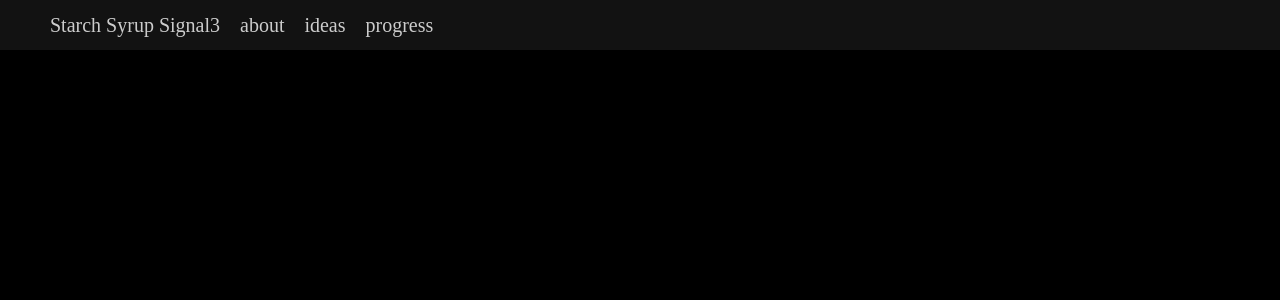
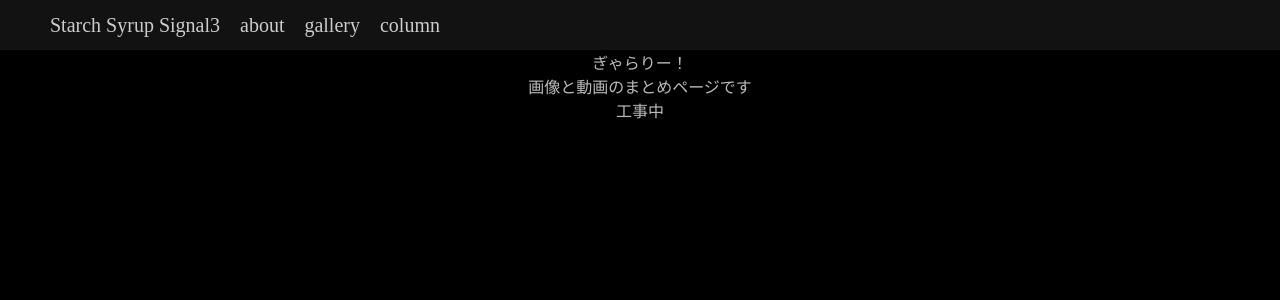
Before and after one commit to mizzsig/sssignal3, a Nuxt app in the folder app/front/: page /gallery in a window 1280 px wide. Shown: the top 300 px of the page. Built offline with nearby package versions, Linux system fonts and the light colour scheme.

Commit message:
ヘッダーの遷移先URLを修正

```diff
--- a/app/front/layouts/default.vue
+++ b/app/front/layouts/default.vue
@@ -3,8 +3,8 @@
     <header>
       <nuxt-link class="menu" to="/"><span>Starch Syrup Signal3</span></nuxt-link>
       <nuxt-link class="menu" to="/about"><span>about</span></nuxt-link>
-      <nuxt-link class="menu" to="/ideas"><span>ideas</span></nuxt-link>
-      <nuxt-link class="menu" to="/progress"><span>progress</span></nuxt-link>
+      <nuxt-link class="menu" to="/gallery"><span>gallery</span></nuxt-link>
+      <nuxt-link class="menu" to="/column"><span>column</span></nuxt-link>
     </header>
     <div style="height: 50px;"></div>
     <nuxt class="nuxt"/>
--- /dev/null
+++ b/app/front/pages/column.vue
@@ -0,0 +1,15 @@
+<template>
+    <div>
+        こらむ！<br>
+        記事とか載せたりするページです<br>
+        工事中
+    </div>
+</template>
+
+<script>
+export default {
+}
+</script>
+
+<style lang="scss" scoped>
+</style>
--- /dev/null
+++ b/app/front/pages/gallery.vue
@@ -0,0 +1,15 @@
+<template>
+    <div>
+        ぎゃらりー！<br>
+        画像と動画のまとめページです<br>
+        工事中
+    </div>
+</template>
+
+<script>
+export default {
+}
+</script>
+
+<style lang="scss" scoped>
+</style>
```
